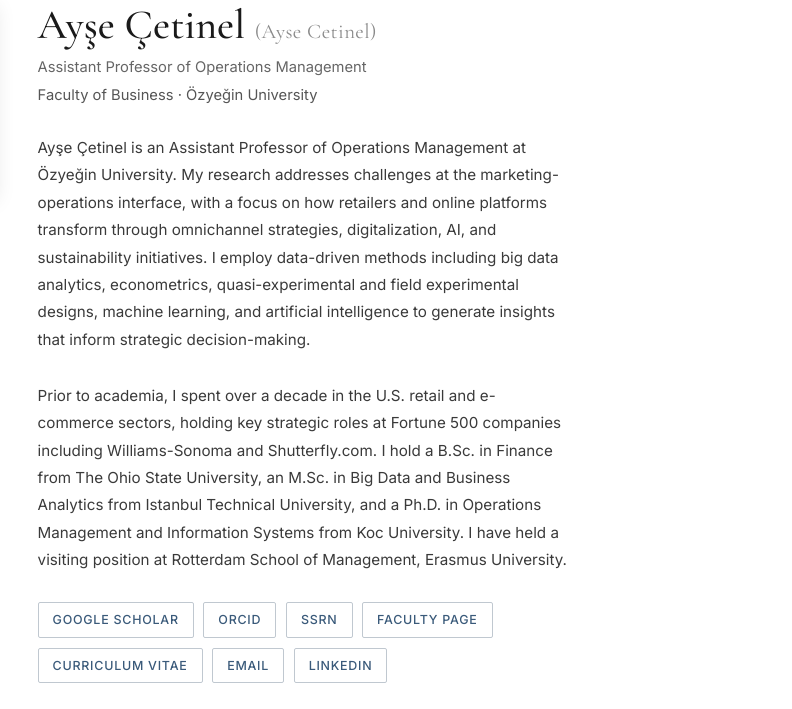
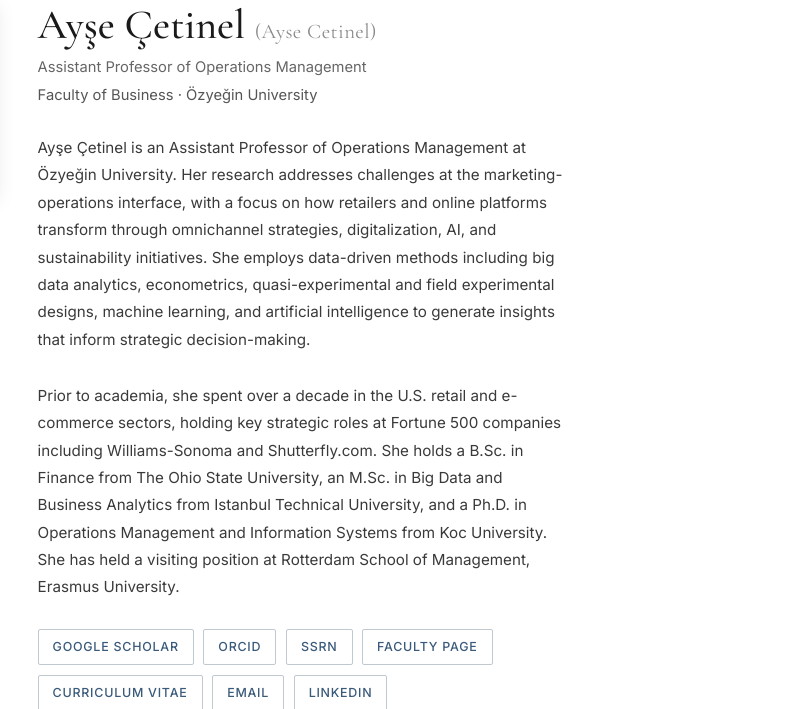
Before and after one commit to aysecetinel/aysecetinel.github.io, a plain HTML site: page index.html in a window 1280 px wide. Shown: the part 132-841 px from the top of the page, 488-1280 px from the left. Drawn offline with nearby package versions, Linux system fonts and the light colour scheme.

Commit message:
Update bio to use third-person perspective

```diff
--- a/index.html
+++ b/index.html
@@ -157,8 +157,8 @@
       <h1>Ayşe Çetinel <span class="alt-name">(Ayse Cetinel)</span></h1>
       <p class="subtitle">Assistant Professor of Operations Management</p>
       <p class="institution">Faculty of Business &middot; Özyeğin University</p>
-      <p class="bio">Ayşe Çetinel is an Assistant Professor of Operations Management at Özyeğin University. My research addresses challenges at the marketing-operations interface, with a focus on how retailers and online platforms transform through omnichannel strategies, digitalization, AI, and sustainability initiatives. I employ data-driven methods including big data analytics, econometrics, quasi-experimental and field experimental designs, machine learning, and artificial intelligence to generate insights that inform strategic decision-making.</p>
-      <p class="bio">Prior to academia, I spent over a decade in the U.S. retail and e-commerce sectors, holding key strategic roles at Fortune 500 companies including Williams-Sonoma and Shutterfly.com. I hold a B.Sc. in Finance from The Ohio State University, an M.Sc. in Big Data and Business Analytics from Istanbul Technical University, and a Ph.D. in Operations Management and Information Systems from Koc University. I have held a visiting position at Rotterdam School of Management, Erasmus University.</p>
+      <p class="bio">Ayşe Çetinel is an Assistant Professor of Operations Management at Özyeğin University. Her research addresses challenges at the marketing-operations interface, with a focus on how retailers and online platforms transform through omnichannel strategies, digitalization, AI, and sustainability initiatives. She employs data-driven methods including big data analytics, econometrics, quasi-experimental and field experimental designs, machine learning, and artificial intelligence to generate insights that inform strategic decision-making.</p>
+      <p class="bio">Prior to academia, she spent over a decade in the U.S. retail and e-commerce sectors, holding key strategic roles at Fortune 500 companies including Williams-Sonoma and Shutterfly.com. She holds a B.Sc. in Finance from The Ohio State University, an M.Sc. in Big Data and Business Analytics from Istanbul Technical University, and a Ph.D. in Operations Management and Information Systems from Koc University. She has held a visiting position at Rotterdam School of Management, Erasmus University.</p>
       <div class="home-links">
         <a href="https://scholar.google.com/citations?user=Mq3unZ8AAAAJ&hl=en" target="_blank" rel="noopener me">Google Scholar</a>
         <a href="https://orcid.org/0000-0001-5266-8924" target="_blank" rel="noopener me">ORCID</a>
```
